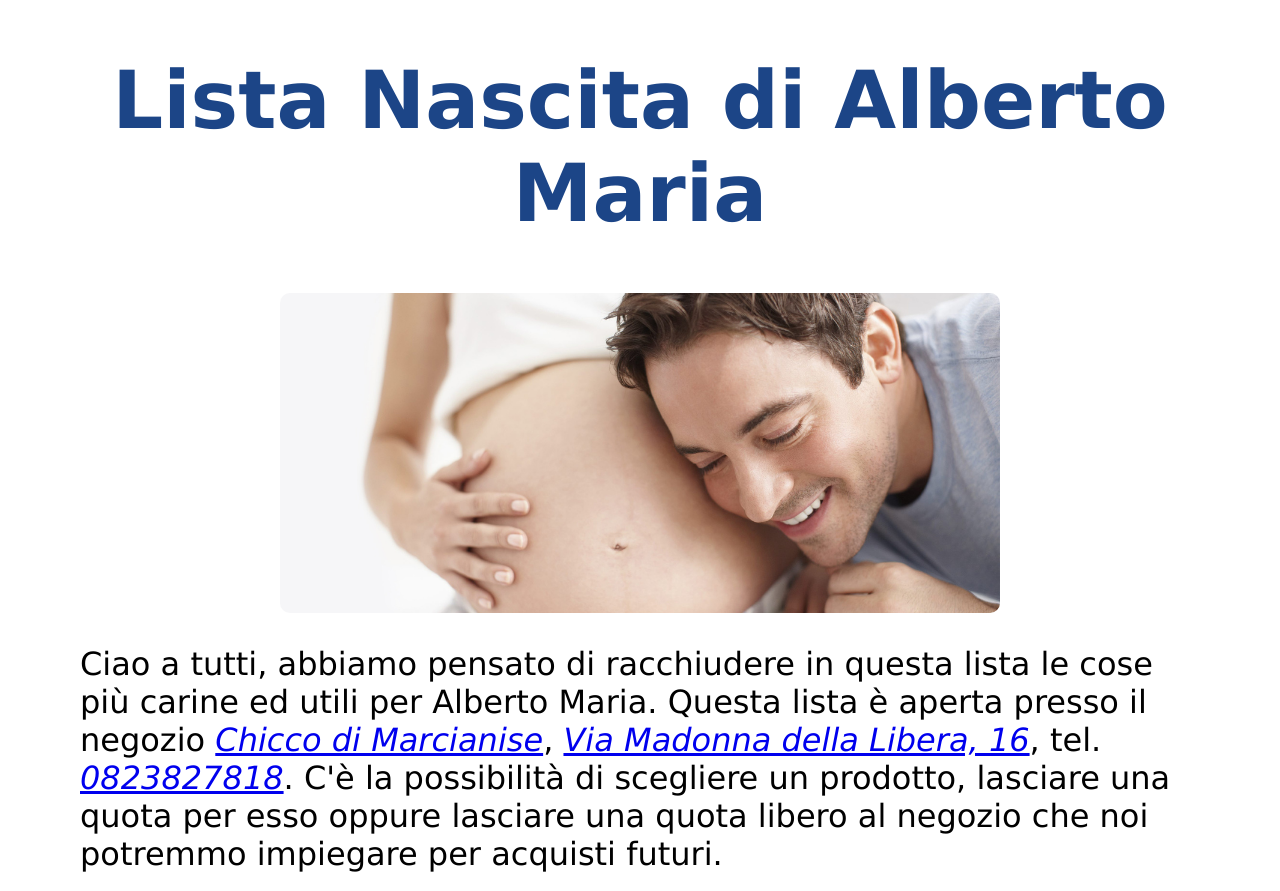
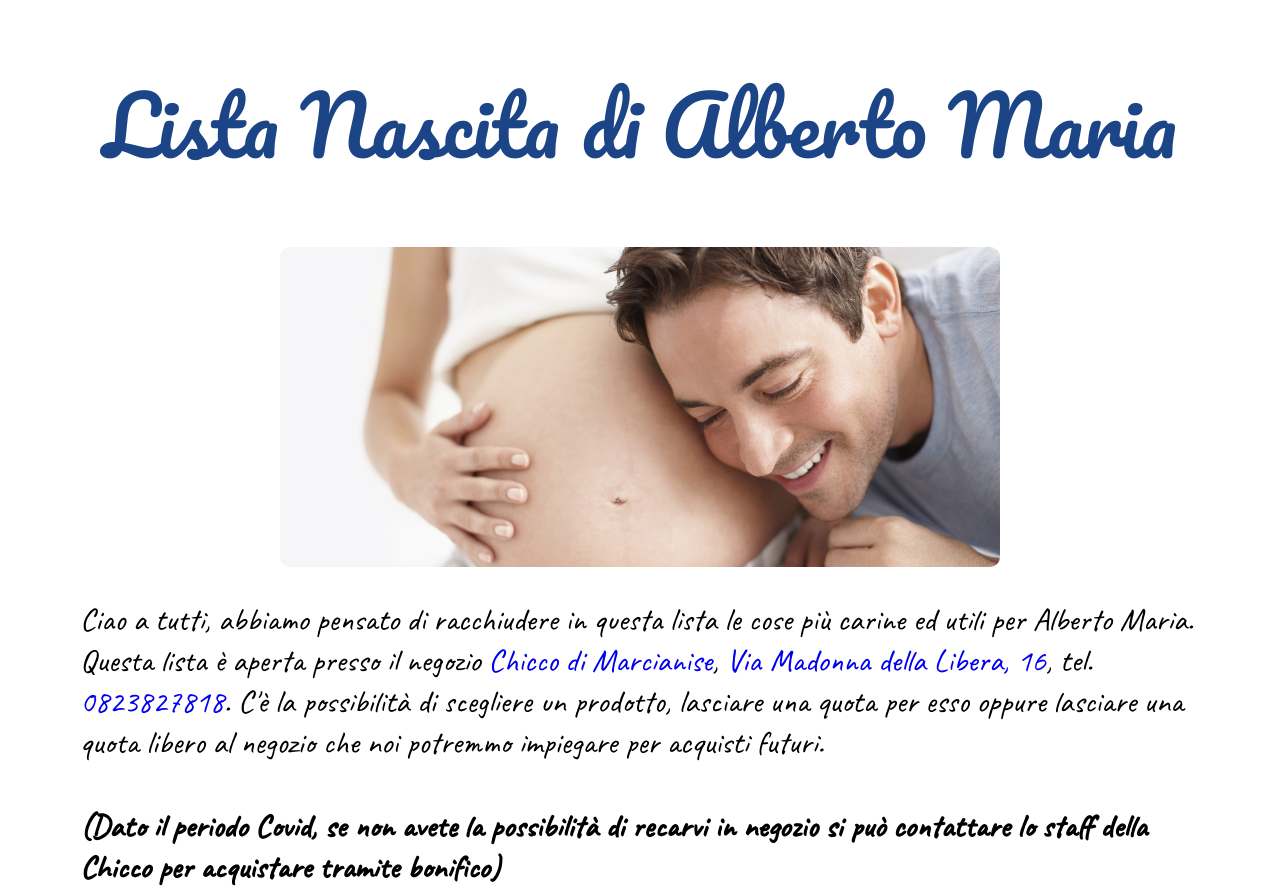
Before and after one commit to totore86/totore86.github.io, an Eleventy site: page index.md in a window 1280 px wide. Shown: the top 891 px of the page. Built offline with nearby package versions, Linux system fonts and the light colour scheme; Eleventy itself is replaced by a stand-in of ours; files that its build step writes are made by us from their sources.

```diff
--- a/assets/style.css
+++ b/assets/style.css
@@ -1,8 +1,9 @@
+@import url("https://fonts.googleapis.com/css2?family=Pacifico&display=swap");
+@import url("https://fonts.googleapis.com/css2?family=Caveat&display=swap");
 html,
 body {
   margin: 0;
   padding: 0;
-  font-family: Verdana, Geneva, Tahoma, sans-serif;
 }
 
 body {
@@ -12,6 +13,8 @@
 h1,
 h2,
 h3 {
+  font-family: "Pacifico", cursive;
+  font-weight: 300;
   text-align: center;
   color: #1c4587;
 }
@@ -28,17 +31,33 @@
   font-size: 3rem;
 }
 
-p {
+h4 {
+  font-family: "Caveat", cursive;
   font-size: 2rem;
 }
 
-a {
-  font-style: italic;
+h5 {
+  font-family: "Caveat", cursive;
+  font-size: 1rem;
+}
+
+p {
+  font-family: "Caveat", cursive;
+  font-size: 2rem;
+}
+
+a:link {
+  text-decoration: none;
+}
+
+a:visited {
+  text-decoration: none;
 }
 
 img {
   border-radius: 10px;
   width: 45rem;
+  height: auto;
   display: block;
   margin-left: auto;
   margin-right: auto;
--- a/index.md
+++ b/index.md
@@ -27,7 +27,6 @@
 
 ### Prodotti pulizia nasale
 
-![](/assets/Images/image14.png "pulizianaso-image")
 ![](/assets/Images/image16.png "pulizianaso2-image")
 
 ### Detergenza
--- a/package.json
+++ b/package.json
@@ -5,7 +5,8 @@
   "main": "index.js",
   "dependencies": {},
   "devDependencies": {
-    "@11ty/eleventy": "^0.11.1"
+    "@11ty/eleventy": "^0.11.1",
+    "eleventy-plugin-lazyimages": "^2.1.0"
   },
   "scripts": {
     "test": "echo \"Error: no test specified\" && exit 1"
```
Also changed, not shown: .eleventy.js, .lazyimages.json (added), assets/Fonts/Pacifico-Regular.ttf (added), 1 other file.
